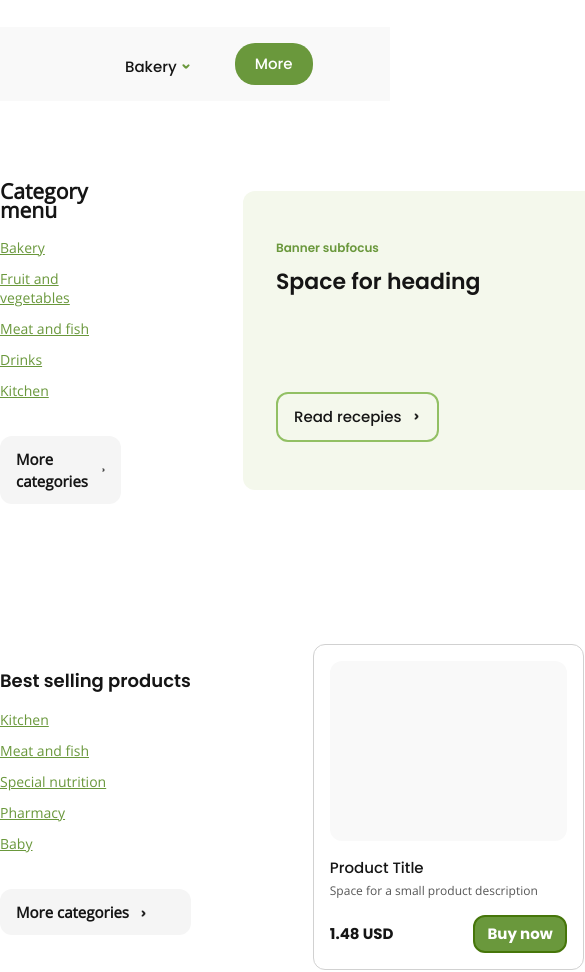
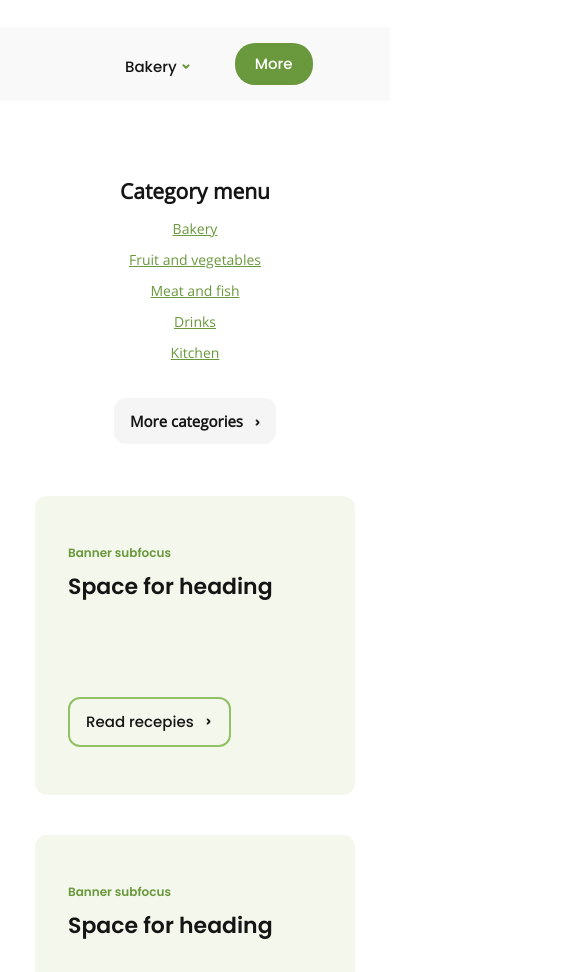
Before and after one commit to kozimov786/ecommerse, a plain HTML site: page index.html in a window 390 px wide. Shown: the part 128-1100 px from the top of the page, 585 px wide, since content can reach past the window. Drawn offline with Linux system fonts and the light colour scheme; files whose address does not match are found by name.

Commit message:
add responsive to cards

```diff
--- a/css/style.css
+++ b/css/style.css
@@ -452,7 +452,8 @@
    .site-main__container{
      display: flex;
      align-items: center;
-     padding: 64px 0;
+     padding-top: 64px;
+     padding-bottom: 64px;
    }
    .accent-cards__wrapper{
      display: flex;
@@ -462,7 +463,7 @@
      padding: 0;
      margin: 0;
      list-style-type: none;
-     margin-right: 122px;
+     margin-right:auto;
    }
    .side-menu__title{
      font-weight: 600;
@@ -738,6 +739,15 @@
     .more-list .menu-item:nth-child(7){
       display: block;
     }
+    .site-main__container{
+      flex-direction: column;
+      justify-content: center;
+    }
+    .side-menu__list{
+      margin-right: 0;
+      text-align: center;
+      margin-bottom: 40px;
+    }
   }
   @media only screen and (max-width:1012px) {
     .more-item{
@@ -749,6 +759,22 @@
     .more-list .menu-item:nth-child(6){
       display: block;
     }
+  }
+  @media only screen and (max-width:890px){
+     .accent-cards__wrapper{
+       flex-direction: column;
+     }
+     .accent-card:not(:last-child){
+       margin-right: 0;
+       margin-bottom: 40px;
+     }
+     .cards-wrapper{
+       flex-direction: column;
+     }
+     .card:not(:last-child){
+       margin-right: 0;
+       margin-bottom: 30px;
+     }
   }
   @media only screen and (max-width:860px){
     .header-main{
@@ -783,6 +809,7 @@
     .site-footer__item{
       margin-bottom: 20px;
       margin-right: 30px;
+      text-align: center;
     }
 
   }
@@ -798,7 +825,7 @@
     }
     .site-footer__list{
       flex-direction: column;
-      margin-left: 200px;
+      align-items: center;
     }
     .site-footer__item{
       margin-right: 0;
@@ -859,7 +886,6 @@
         .sitenav-list{
             flex-direction: column;
             margin-bottom: 100px;
-            text-align: left;
         }
         .contact-us__link:not(:first-child){
             color: white;
@@ -927,13 +953,8 @@
     }
   }
   @media only screen and (max-width:521px){
-    .site-footer__list{
-      margin-left: 100px;
 
-    }
-    .site-footer__item{
-      text-align: center;
-    }
+
   }
 
   @media only screen and (max-width:451px) {
@@ -949,4 +970,7 @@
     .more-list .menu-item:nth-child(2){
       display: block;
     }
+    .accent-card{
+      width: 320px;
+    }
   }
```
Also changed, not shown: index.html (+5 -1 lines).
